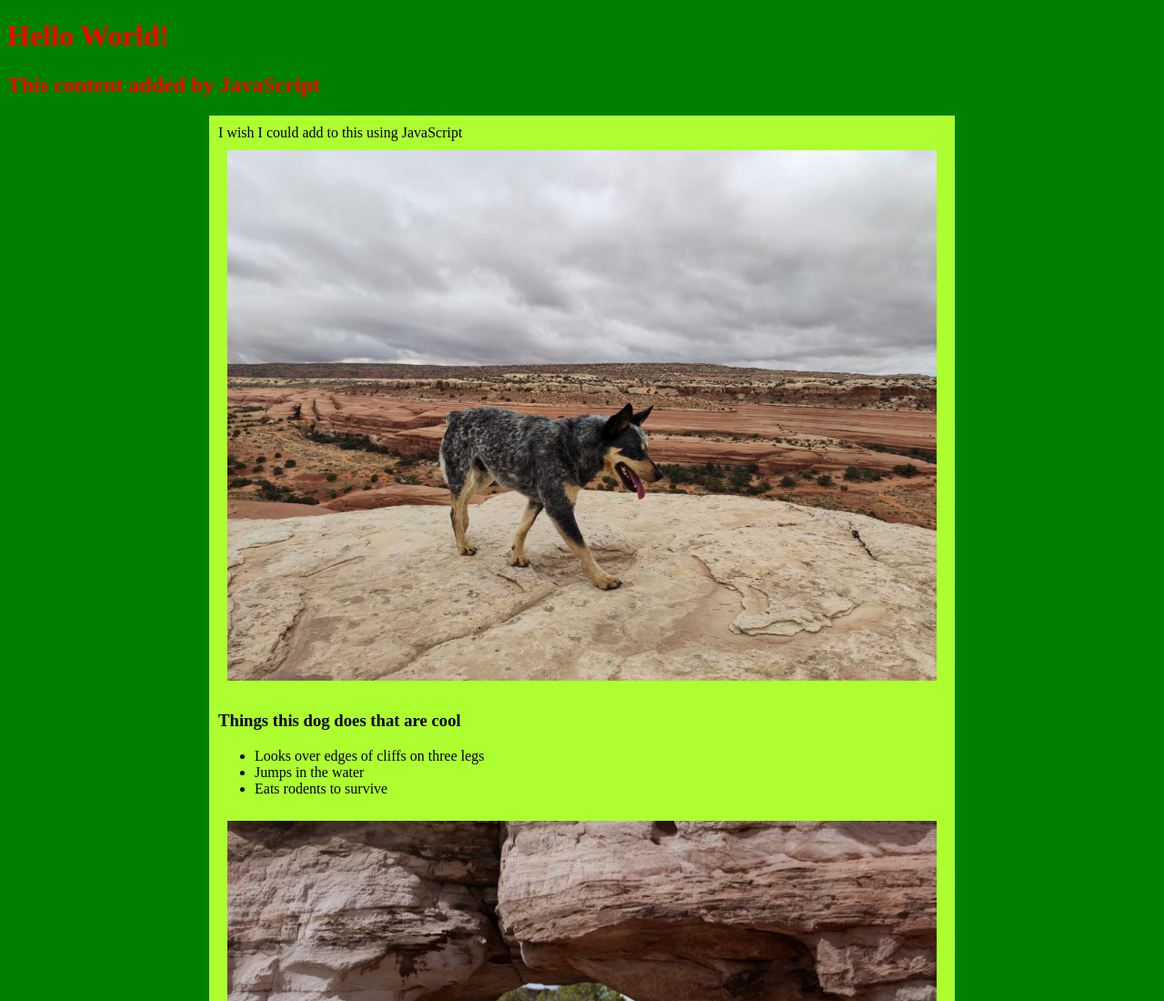
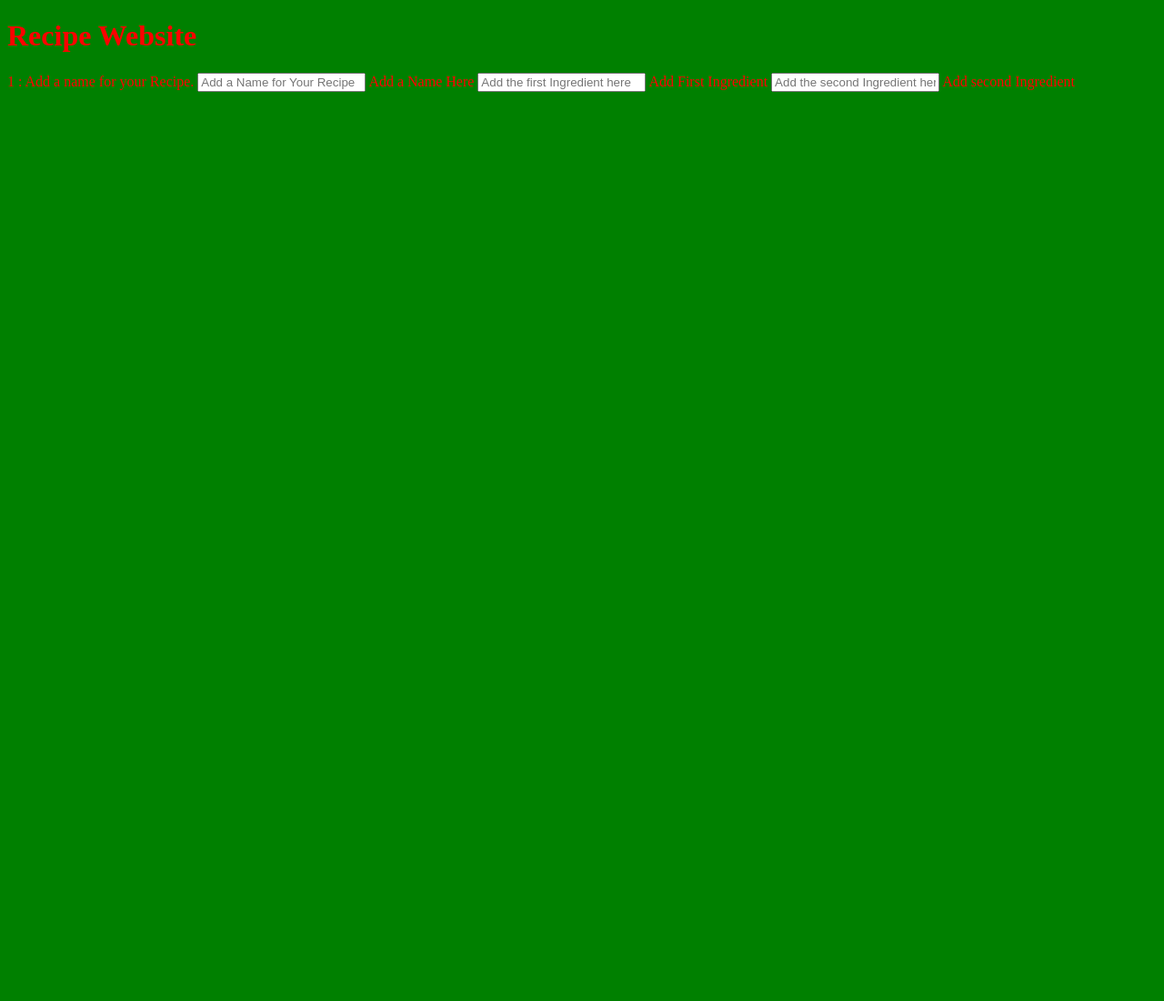
Before and after one commit to Conrad-E-Code/trailer-website, a plain HTML site: page index.html in a window 1280 px wide. Shown: the top 1100 px of the page at 91% size. After the commit the page ends 800 px from the top, so only its background shows below. Drawn offline with Linux system fonts and the light colour scheme.

```diff
--- a/index.html
+++ b/index.html
@@ -3,36 +3,22 @@
   <head>
     <link rel="stylesheet" href="style.css">
   </head>
-  <title>Trailer Website</title>
+  <title>Recipe Website</title>
   <body>
-    <h1>Hello World!</h1>
-    <script src="script.js"></script>
-    <div id= main> I wish I could add to this using JavaScript
-        <img src="./images/VLOV7287.JPG" alt="Doggus">
-        <h3>
-            Things this dog does that are cool
-        </h3>
-        <ul>
-            <li>
-                Looks over edges of cliffs on three legs
-            </li>
-            <li>
-                Jumps in the water
-            </li>
-            <li>
-                Eats rodents to survive
-            </li>
-        </ul>
-        <img src="./images/MAQL3761.JPG" alt="Doggus 2">
-        <h3> The reasons why this trailer website has pictures of dogs not trailers</h3>
-        <ul>
-            <li>
-                I dont have any pictures of trailers
-            </li>
-            <li>
-                I have pictures of dogs
-            </li>
-        </ul>
+    <h1>Recipe Website</h1>
+    <div>
+        <form>
+             1 : Add a name for your Recipe.
+            <input id="userRecipeName" type="text" name="addRecipeName"
+             placeholder="Add a Name for Your Recipe">
+             Add a Name Here
+             <input id="userRecipeIngredient1" type="text" name="Ingredient1"
+             placeholder="Add the first Ingredient here">
+             Add First Ingredient
+             <input id="userRecipeIngredient2" type="text" name="Ingredient2"
+              placeholder="Add the second Ingredient here">
+              Add second Ingredient
+        </form>
     </div>
   </body>
 </html>
--- a/script.js
+++ b/script.js
@@ -1,7 +1 @@
-const h2 = document.createElement("h2");
-h2.textContent = "This content added by JavaScript";
-document.querySelector("body").appendChild(h2);
-
-const videoMessage = document.createElement(div);
-videoMessage.textContent = "Added this to main div with java script. this div uses css to have a different colors, so thats cool. Anyways Im gonna link a picture in this div for you to see."
-document.querySelector("body").appendChild(div)
+function renderHeader()
--- a/style.css
+++ b/style.css
@@ -5,7 +5,7 @@ body {
 div#main {
     padding: 10px;
     width: 800px;
-    height: 1600px;
+    height: 800px;
     margin-left: auto;
     margin-right: auto;
     background: greenyellow;
@@ -19,3 +19,6 @@ img {
     margin-bottom: auto;
     width: 780px;
 }
+ul#userRecipeUL {
+    background-color: blueviolet;
+  }
```
Also changed, not shown: images/images/custom-fender-extension.JPG (added), images/images/electrical-junction.JPG (added), images/images/painted-tongue.JPG (added), images/images/painted-trailer-sideview.JPG (added), images/images/refrigerator-in-bed.JPG (added), images/images/samurai-trailer-in-tow.JPG (added), images/images/sideview-trailer-in-tow-wide.JPG (added), images/images/sideview-trailer-in-tow-with-background.JPG (added), images/images/stenciling-process.JPG (added), images/images/trailer-basecoat.JPG (added), images/images/two-trailers-after-topcoat.JPG (added), 2 other files.
